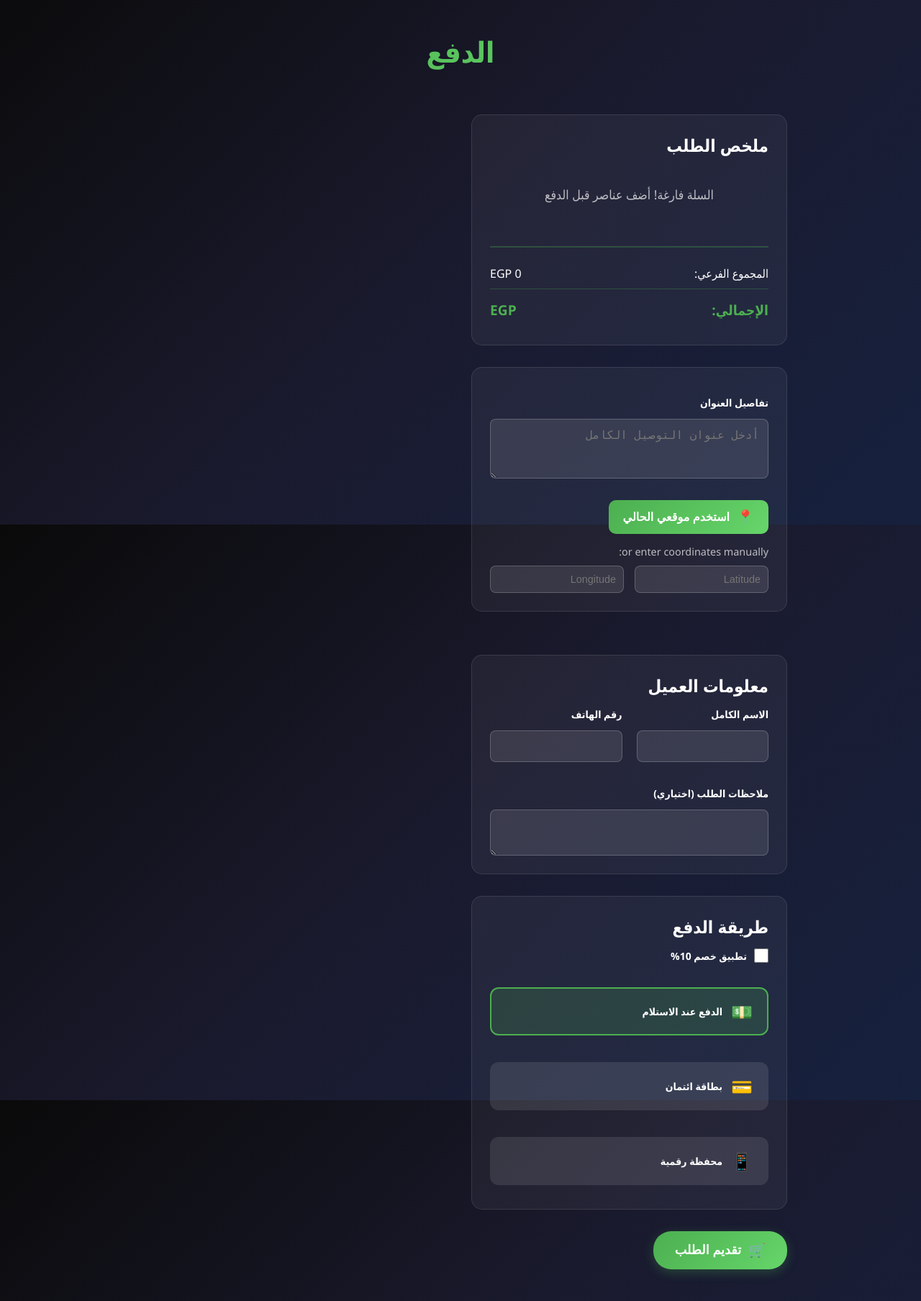
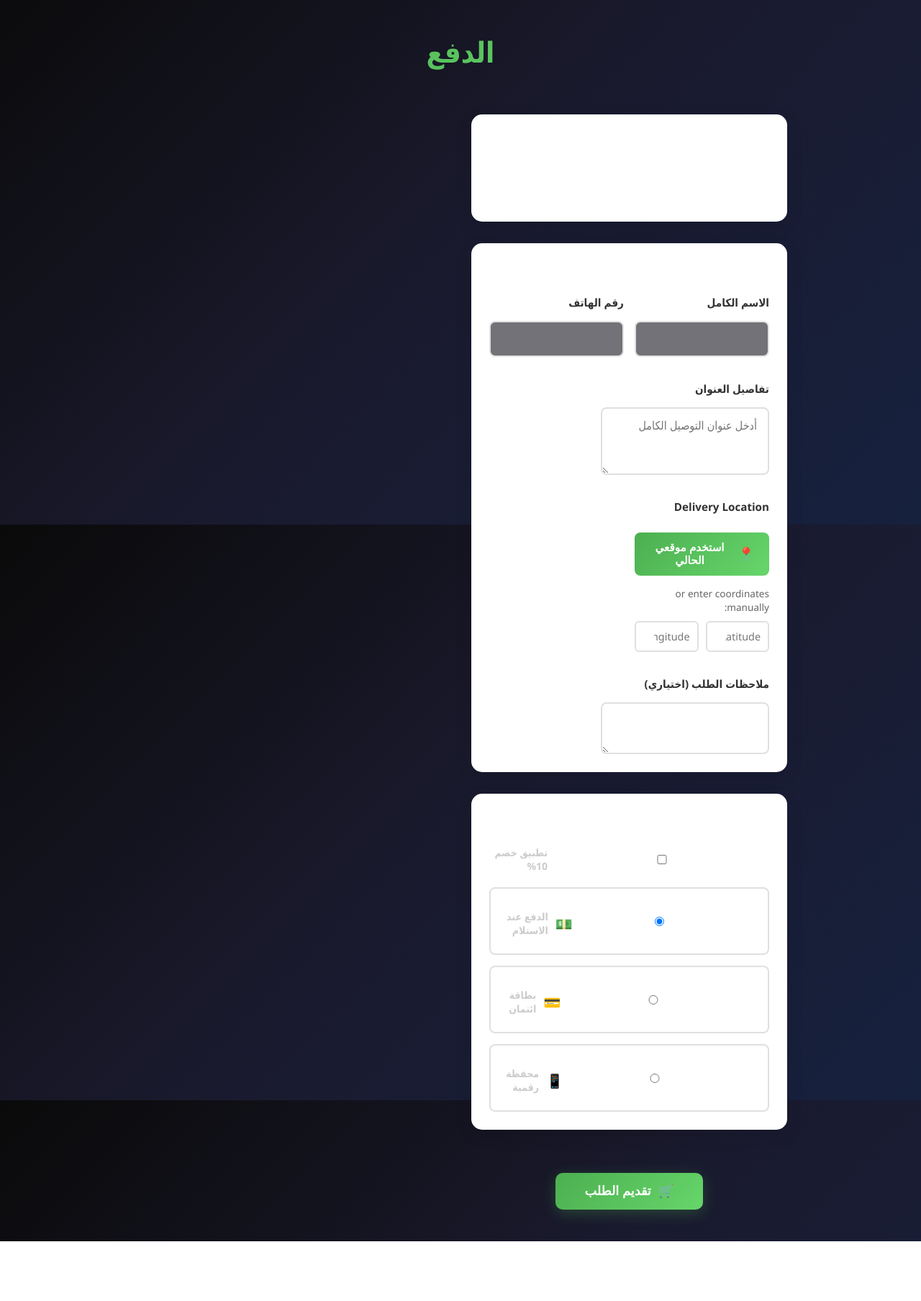
Before and after one commit to aAhmedbiram/TheeKitcheen, a Flask app: template Thee_Kitchen/templates/checkout.html in a window 1280 px wide. Shown: the part 71-1879 px from the top of the page at 72% size. After the commit the page ends 1796 px from the top, so only its background shows below. Run offline with Flask 3, Linux system fonts and the light colour scheme; the template is opened without the code that fills it, so the values that code supplies are empty.

Commit message:
Fix critical checkout.html issues
- Fix address field name mismatch: use 'address_text' consistently
- Remove duplicate coordinate fields (lat/lng)
- Fix form structure: single form with proper submit button
- Update JavaScript to send correct field names
- Ensure all required fields match backend expectations
- Fix form submission with proper event handling
- Maintain all delivery functionality (geolocation + manual input)
- Preserve payment and discount features

```diff
--- a/Thee_Kitchen/templates/checkout.html
+++ b/Thee_Kitchen/templates/checkout.html
@@ -41,23 +41,45 @@
             </div>
         </div>
 
-        <!-- Address & Delivery -->
-        <div class="delivery-section">
+        <!-- Customer Information & Delivery -->
+        <div class="customer-info">
+            <h2>{{ t.customer_info if t.customer_info is defined else 'Customer Information' }}</h2>
 
-            <div class="address-form">
+            <form id="checkoutForm" class="checkout-form">
+                <div class="form-row">
                     <div class="form-group">
-                    <label for="address">{{ t.address_details if t.address_details is defined else 'Address Details'
-                        }}</label>
-                    <textarea id="address" name="address" rows="3" required
+                        <label for="name">{{ t.full_name if t.full_name is defined else 'Full Name' }}</label>
+                        <input type="text" id="name" name="name" required {% if user_info and user_info.name
+                            %}value="{{ user_info.name }}" {% endif %}>
+                    </div>
+                    <div class="form-group">
+                        <label for="phone">{{ t.phone if t.phone is defined else 'Phone' }}</label>
+                        <input type="tel" id="phone" name="phone" required {% if user_info and user_info.phone
+                            %}value="{{ user_info.phone }}" {% endif %}>
+                    </div>
+                </div>
+
+                <!-- Address Section -->
+                <div class="form-row">
+                    <div class="form-group">
+                        <label for="address_text">{{ t.address_details if t.address_details is defined else 'Address
+                            Details' }}</label>
+                        <textarea id="address_text" name="address_text" rows="3" required
                             placeholder="{{ t.address_placeholder if t.address_placeholder is defined else 'Enter your full delivery address' }}"
                             {% if user_info and user_info.address %}{{ user_info.address }}{% endif %}></textarea>
                     </div>
+                </div>
 
+                <!-- Location Options -->
+                <div class="form-row">
+                    <div class="form-group">
+                        <label>{{ t.delivery_options if t.delivery_options is defined else 'Delivery Location'
+                            }}</label>
                         <div class="location-options">
                             <button type="button" class="location-btn" onclick="getCurrentLocation()">
                                 <span class="location-icon">📍</span>
-                        <span class="location-text">{{ t.use_my_location if t.use_my_location is defined else 'Use My
-                            Location' }}</span>
+                                <span class="location-text">{{ t.use_my_location if t.use_my_location is defined else
+                                    'Use My Location' }}</span>
                             </button>
 
                             <div class="manual-location">
@@ -246,7 +238,7 @@
         if (cart.length === 0) {
             cartItemsContainer.innerHTML = '<p class="empty-message">{{ t.empty_cart_checkout if t.empty_cart_checkout is defined else "Your cart is empty!" }}</p>';
             subtotalElement.textContent = '0 {{ t.egp if t.egp is defined else "EGP" }}';
-            discountElement.textContent = '0 {{ t.egp if t.egp is defined else "EGP" }}';
+            if (discountElement) discountElement.textContent = '0 {{ t.egp if t.egp is defined else "EGP" }}';
             totalElement.textContent = '0 {{ t.egp if t.egp is defined else "EGP" }}';
             return;
         }
@@ -262,7 +254,7 @@
                             <p>${item.price} {{ t.egp if t.egp is defined else "EGP" }} x ${item.quantity}</p>
                         </div>
                         <div class="item-total">
-                            <span>${(item.price * item.quantity)} {{ t.egp if t.egp is defined else "EGP" }}</span>
+                            <span>${itemTotal} {{ t.egp if t.egp is defined else "EGP" }}</span>
                         </div>
                     </div>`;
         }).join('');
@@ -297,7 +291,9 @@
     }
 
     // Place order
-    function placeOrder() {
+    function placeOrder(event) {
+        event.preventDefault(); // Prevent form submission
+
         if (cart.length === 0) {
             alert('{{ t.empty_cart_checkout if t.empty_cart_checkout is defined else "Your cart is empty!" }}');
             return;
@@ -318,7 +314,7 @@
             customer: {
                 name: formData.get('name'),
                 phone: formData.get('phone'),
-                address: formData.get('address'),
+                address: formData.get('address_text'),
                 lat: formData.get('lat'),
                 lng: formData.get('lng'),
                 notes: formData.get('notes')
@@ -512,10 +508,6 @@
     // Initialize on page load
     document.addEventListener('DOMContentLoaded', function () {
         loadCartForCheckout();
-
-        // Set default coordinates for testing (you can replace this with actual location)
-        document.getElementById('lat').value = '30.0444';
-        document.getElementById('lng').value = '31.2357';
     });
 </script>
 
@@ -547,72 +539,24 @@
     }
 
     .order-summary {
-        background: rgba(255, 255, 255, 0.05);
-        border: 1px solid rgba(255, 255, 255, 0.1);
+        background: white;
+        padding: 25px;
         border-radius: 15px;
-        padding: 25px;
-    }
-
-    .cart-items-checkout {
-        margin-bottom: 20px;
-    }
-
-    .checkout-item {
-        display: flex;
-        justify-content: space-between;
-        align-items: center;
-        padding: 15px 0;
-        border-bottom: 1px solid rgba(255, 255, 255, 0.1);
-    }
-
-    .checkout-item:last-child {
-        border-bottom: none;
-    }
-
-    .item-info h4 {
-        margin: 0 0 5px 0;
-        color: #fff;
-    }
-
-    .item-info p {
-        margin: 0;
-        color: rgba(255, 255, 255, 0.7);
-    }
-
-    .item-total {
-        font-weight: bold;
-        color: #4caf50;
-    }
-
-    .summary-totals {
-        border-top: 2px solid rgba(76, 175, 80, 0.3);
-        padding-top: 15px;
-    }
-
-    .summary-row {
-        display: flex;
-        justify-content: space-between;
-        align-items: center;
-        padding: 10px 0;
-    }
-
-    .summary-row.discount {
-        color: #ff9800;
-    }
-
-    .summary-row.total {
-        font-size: 1.2rem;
-        font-weight: bold;
-        color: #4caf50;
-        border-top: 1px solid rgba(76, 175, 80, 0.3);
-        padding-top: 15px;
+        box-shadow: 0 8px 25px rgba(0, 0, 0, 0.1);
     }
 
     .customer-info {
-        background: rgba(255, 255, 255, 0.05);
-        border: 1px solid rgba(255, 255, 255, 0.1);
+        background: white;
+        padding: 25px;
         border-radius: 15px;
+        box-shadow: 0 8px 25px rgba(0, 0, 0, 0.1);
+    }
+
+    .payment-section {
+        background: white;
         padding: 25px;
+        border-radius: 15px;
+        box-shadow: 0 8px 25px rgba(0, 0, 0, 0.1);
     }
 
     .checkout-form {
@@ -622,45 +566,119 @@
     }
 
     .form-row {
-        display: flex;
-        gap: 20px;
+        display: grid;
+        grid-template-columns: 1fr 1fr;
+        gap: 15px;
     }
 
     .form-group {
-        flex: 1;
         display: flex;
         flex-direction: column;
         gap: 8px;
     }
 
     .form-group label {
-        color: #fff;
         font-weight: 600;
-        margin-bottom: 5px;
+        color: #333;
+        font-size: 0.95rem;
     }
 
     .form-group input,
     .form-group textarea {
-        background: rgba(255, 255, 255, 0.1);
-        border: 1px solid rgba(255, 255, 255, 0.2);
+        padding: 12px 15px;
+        border: 2px solid #e0e0e0;
         border-radius: 8px;
-        padding: 12px;
-        color: #fff;
         font-size: 1rem;
+        transition: all 0.3s ease;
+        font-family: inherit;
     }
 
     .form-group input:focus,
     .form-group textarea:focus {
         outline: none;
         border-color: #4caf50;
-        box-shadow: 0 0 0 5px rgba(76, 175, 80, 0.3);
+        box-shadow: 0 0 0 3px rgba(76, 175, 80, 0.1);
     }
 
-    .payment-section {
-        background: rgba(255, 255, 255, 0.05);
-        border: 1px solid rgba(255, 255, 255, 0.1);
-        border-radius: 15px;
-        padding: 25px;
+    .location-options {
+        display: flex;
+        flex-direction: column;
+        gap: 15px;
+        margin-top: 10px;
+    }
+
+    .location-btn {
+        display: flex;
+        align-items: center;
+        gap: 10px;
+        padding: 12px 20px;
+        background: linear-gradient(135deg, #4caf50, #66d66a);
+        color: white;
+        border: none;
+        border-radius: 8px;
+        cursor: pointer;
+        font-size: 0.95rem;
+        font-weight: 600;
+        transition: all 0.3s ease;
+    }
+
+    .location-btn:hover {
+        transform: translateY(-2px);
+        box-shadow: 0 5px 15px rgba(76, 175, 80, 0.3);
+    }
+
+    .manual-location {
+        display: flex;
+        flex-direction: column;
+        gap: 10px;
+    }
+
+    .manual-location small {
+        color: #666;
+        font-size: 0.85rem;
+    }
+
+    .coord-inputs {
+        display: flex;
+        gap: 10px;
+    }
+
+    .coord-inputs input {
+        flex: 1;
+        padding: 10px;
+        border: 2px solid #e0e0e0;
+        border-radius: 6px;
+        font-size: 0.9rem;
+    }
+
+    .delivery-quote {
+        margin-top: 15px;
+        padding: 15px;
+        background: #f8f9fa;
+        border-radius: 8px;
+        border-left: 4px solid #4caf50;
+    }
+
+    .quote-content {
+        display: flex;
+        justify-content: space-between;
+        gap: 20px;
+    }
+
+    .quote-item {
+        display: flex;
+        justify-content: space-between;
+        align-items: center;
+        font-weight: 600;
+    }
+
+    .delivery-error {
+        margin-top: 10px;
+        padding: 10px;
+        background: #ffebee;
+        color: #c62828;
+        border-radius: 6px;
+        font-size: 0.9rem;
     }
 
     .discount-option {
@@ -671,91 +689,79 @@
         display: flex;
         align-items: center;
         gap: 10px;
-        color: #fff;
         cursor: pointer;
-    }
-
-    .discount-label input[type="checkbox"] {
-        width: 20px;
-        height: 20px;
-        accent-color: #4caf50;
+        font-weight: 600;
     }
 
     .payment-methods {
-        display: grid;
-        grid-template-columns: repeat(auto-fit, minmax(200px, 1fr));
+        display: flex;
+        flex-direction: column;
         gap: 15px;
     }
 
     .payment-option {
-        position: relative;
+        display: flex;
+        align-items: center;
+        padding: 15px;
+        border: 2px solid #e0e0e0;
+        border-radius: 8px;
+        cursor: pointer;
+        transition: all 0.3s ease;
+    }
+
+    .payment-option:hover {
+        border-color: #4caf50;
+        background: #f8f9fa;
     }
 
     .payment-option input[type="radio"] {
-        position: absolute;
-        opacity: 0;
+        margin-right: 15px;
     }
 
     .payment-label {
         display: flex;
         align-items: center;
-        gap: 12px;
-        background: rgba(255, 255, 255, 0.1);
-        border: 2px solid transparent;
-        border-radius: 12px;
-        padding: 15px 20px;
+        gap: 10px;
         cursor: pointer;
-        transition: all 0.3s ease;
-    }
-
-    .payment-label:hover {
-        border-color: rgba(76, 175, 80, 0.3);
-        background: rgba(76, 175, 80, 0.1);
-    }
-
-    .payment-option input[type="radio"]:checked+.payment-label {
-        border-color: #4caf50;
-        background: rgba(76, 175, 80, 0.2);
+        font-weight: 600;
     }
 
     .payment-icon {
-        font-size: 1.5rem;
-    }
-
-    .payment-text {
-        color: #fff;
-        font-weight: 600;
+        font-size: 1.2rem;
     }
 
     .place-order-section {
         grid-column: 1 / -1;
-        text-align: center;
+        display: flex;
+        justify-content: center;
+        margin-top: 30px;
     }
 
     .place-order-btn {
-        background: linear-gradient(135deg, #4caf50, #66d66a);
-        color: #fff;
-        border: none;
-        padding: 15px 30px;
-        border-radius: 25px;
-        cursor: pointer;
-        font-size: 1.1rem;
-        font-weight: 600;
-        transition: all 0.3s ease;
         display: flex;
         align-items: center;
         gap: 10px;
-        box-shadow: 0 4px 15px rgba(76, 175, 80, 0.3);
+        padding: 15px 40px;
+        background: linear-gradient(135deg, #4caf50, #66d66a);
+        color: white;
+        border: none;
+        border-radius: 10px;
+        font-size: 1.1rem;
+        font-weight: 700;
+        cursor: pointer;
+        transition: all 0.3s ease;
+        box-shadow: 0 5px 20px rgba(76, 175, 80, 0.3);
     }
 
     .place-order-btn:hover {
-        transform: translateY(-2px);
+        transform: translateY(-3px);
         box-shadow: 0 8px 25px rgba(76, 175, 80, 0.4);
-        background: linear-gradient(135deg, #45a049, #5cbf60);
     }
 
-    .btn-icon {
-        font-size: 1.2rem;
+    .place-order-btn:disabled {
+        opacity: 0.5;
+        cursor: not-allowed;
+        transform: none;
     }
 
     .modal {
@@ -787,61 +793,44 @@
         margin-bottom: 20px;
     }
 
-    .modal-header h3 {
-        color: #fff;
-        margin: 0;
-    }
-
     .close-modal {
         background: none;
         border: none;
-        color: #fff;
         font-size: 1.5rem;
         cursor: pointer;
-    }
-
-    .modal-body p {
-        color: rgba(255, 255, 255, 0.8);
-        margin-bottom: 20px;
-        line-height: 1.5;
+        color: #666;
     }
 
     .auth-options {
         display: flex;
+        flex-direction: column;
         gap: 15px;
+        margin-top: 20px;
     }
 
     .auth-btn {
-        flex: 1;
+        display: block;
         padding: 12px 20px;
+        text-decoration: none;
         border-radius: 8px;
-        text-decoration: none;
+        font-weight: 600;
         text-align: center;
-        font-weight: 600;
         transition: all 0.3s ease;
     }
 
     .login-btn {
-        background: linear-gradient(135deg, #4caf50, #66d66a);
-        color: #fff;
+        background: #4caf50;
+        color: white;
     }
 
     .register-btn {
-        background: transparent;
-        color: #4caf50;
-        border: 2px solid #4caf50;
+        background: #2196f3;
+        color: white;
     }
 
     .auth-btn:hover {
         transform: translateY(-2px);
-        box-shadow: 0 4px 12px rgba(76, 175, 80, 0.3);
-    }
-
-    .empty-message {
-        text-align: center;
-        color: rgba(255, 255, 255, 0.7);
-        padding: 40px 20px;
-        font-size: 1.1rem;
+        box-shadow: 0 5px 15px rgba(0, 0, 0, 0.2);
     }
 
     @media (max-width: 768px) {
```
Also changed, not shown: other parts of Thee_Kitchen/templates/checkout.html (+19 -41 lines). Lines whose indentation alone changed are shown as unchanged.
